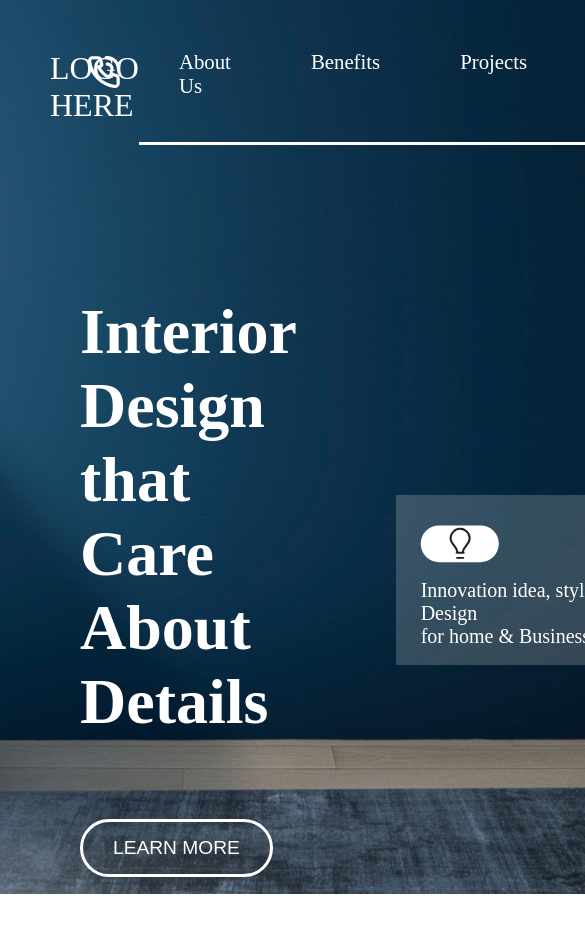
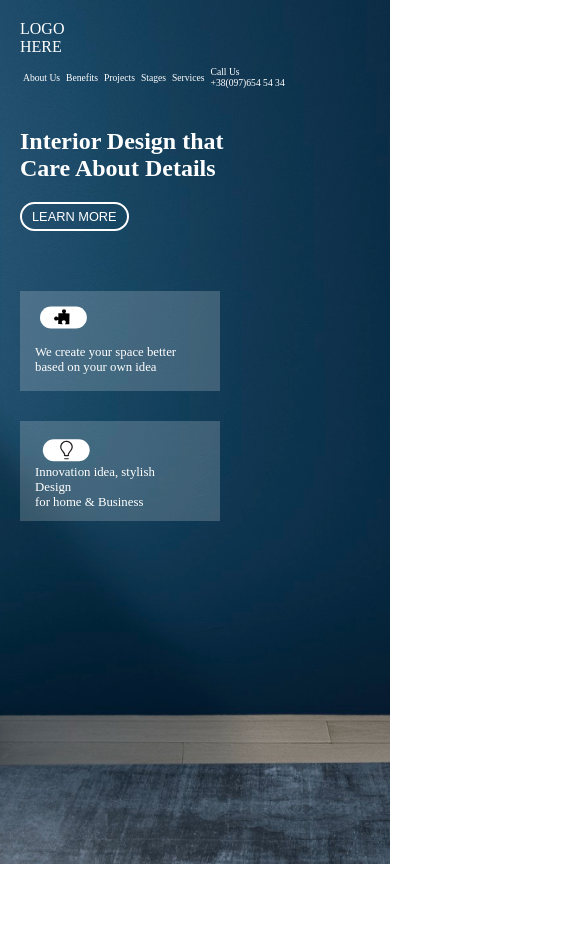
Before and after one commit to uveshkhatri/interior-Design-Landing-Page, a plain HTML site: page index.html in a window 390 px wide. Shown: the top 932 px of the page, 585 px wide, since content can reach past the window. After the commit the page ends 864 px from the top, so only its background shows below. Drawn offline with Linux system fonts and the light colour scheme.

Commit message:
Responsive

```diff
--- a/style.css
+++ b/style.css
@@ -131,3 +131,122 @@ section{
     bottom: 210px;
     left: 100px;
 }
+
+@media only screen and (max-width: 600px) {
+    body{
+
+    }
+    nav{
+        color: #fff;
+        margin: 20px 20px;
+        display: flex;
+        flex-direction: column;
+        justify-content: flex-start;
+    }
+
+    .logo{
+        font-size: 1em;
+    }
+
+    .list ul{
+        border-bottom: none;
+        list-style: none;
+        display: flex;
+        align-items: center;
+        font-size: 0.6em;
+    }
+
+    .list ul li{
+        margin: 10px 3px;
+        margin-bottom: 10px;
+    }
+
+    .phone-number img{
+        display: none;
+    }
+
+
+    /* navbar end */
+
+    /* top section */
+    section{
+        display: flex;
+        flex-direction: column;
+    }
+
+    .left-section{
+        color: #fff;
+        margin: 10px 0px;
+        margin-left: 20px;
+    }
+
+    .left-section h1{
+        font-size: 1.5em;
+    }
+
+    .left-section button{
+        background: transparent;
+        border: none;
+        border: 2px solid #fff;
+        border-radius: 30px;
+        color: #fff;
+        padding: 5px 10px;
+        font-size: 0.8em;
+        margin-top: 20px;
+    }
+
+    /* buttom-section */
+
+    .puzzle-section{
+        position: relative;
+        margin-top: 50px;
+        left: 20px;
+        background-color:#ffffff30;
+        height: 100px;
+        width: 200px;
+    }
+
+    .puzzle{
+        width: 150px;
+        padding: 0px 10px;
+    }
+
+    .puzzle-section-text{
+        color: #fff;
+        position: relative;
+        left: 15px;
+        bottom: 10px;
+        font-size: 0.8em;
+    }
+
+    .dot-line-icon{
+        display: none;
+    }
+
+    .bulb-section{
+        position: relative;
+        top: 30px;
+        left: 20px;
+        background-color:#ffffff30;
+        height: 100px;
+        width: 200px;
+    }
+
+    .bulb{
+        width: 150px;
+        padding: 0px 10px;
+        margin-left: -30px;
+    }
+
+    .bulb-section-text{
+        color: #fff;
+        position: relative;
+        left: 15px;
+        bottom: 20px;
+        font-size: 0.8em;
+    }
+
+    .dot-line-icon2{
+        display: none;
+    }
+}
```
Also changed, not shown: 1 other file.
